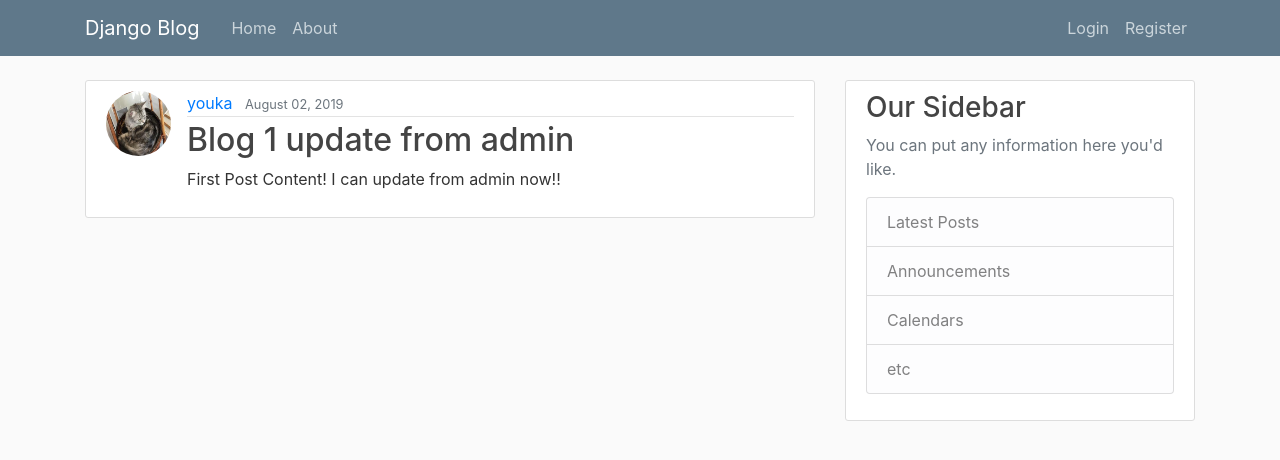
After one commit to yosukeasaka/django_project, a Django app: page /post/1/ in a window 1280 px wide. The commit adds this page. Shown: the top 460 px of the page. Run offline with Django 3.2, Linux system fonts and the light colour scheme; data comes from the database, SQL or seed files in the repository; both versions use the stored data as it was after the commit; some libraries are stand-ins or nearby versions.

Commit message:
add new post,and update,and delete functions

```diff
--- a/blog/models.py
+++ b/blog/models.py
@@ -1,6 +1,7 @@
 from django.db import models
 from django.utils import timezone
 from django.contrib.auth.models import User
+from django.urls import reverse
 
 # Create your models here.
 class Post(models.Model):
@@ -11,3 +12,6 @@ class Post(models.Model):
 
     def __str__(self):
         return self.title
+
+    def get_absolute_url(self):
+        return reverse('post-detail', kwargs={'pk': self.pk})
--- a/blog/templates/blog/base.html
+++ b/blog/templates/blog/base.html
@@ -41,6 +41,7 @@
             <!-- Navbar Right Side -->
             <div class="navbar-nav">
               {% if user.is_authenticated %}
+                <a class="nav-item nav-link" href="{% url 'post-create' %}">New Post</a>
                 <a class="nav-item nav-link" href="{% url 'profile' %}">Profile</a>
                 <a class="nav-item nav-link" href="{% url 'logout' %}">Logout</a>
               {% else %}
--- a/blog/templates/blog/home.html
+++ b/blog/templates/blog/home.html
@@ -8,7 +8,7 @@
             <a class="mr-2" href="#">{{ post.author }}</a>
             <small class="text-muted">{{ post.date_post|date:"F d, Y" }}</small>
           </div>
-          <h2><a class="article-title" href="#">{{ post.title }}</a></h2>
+          <h2><a class="article-title" href="{% url 'post-detail' post.id %}">{{ post.title }}</a></h2>
           <p class="article-content">{{ post.content }}</p>
         </div>
       </article>
--- /dev/null
+++ b/blog/templates/blog/post_detail.html
@@ -0,0 +1,20 @@
+{% extends "blog/base.html" %}
+{% block content %}
+  <article class="media content-section">
+    <img class="rounded-circle article-img" src="{{ object.author.profile.image.url }}" alt="">
+    <div class="media-body">
+      <div class="article-metadata">
+        <a class="mr-2" href="#">{{ object.author }}</a>
+        <small class="text-muted">{{ object.date_post|date:"F d, Y" }}</small>
+          {% if object.author == user %}
+              <div>
+                  <a class="btn btn-secondary btn-sm mt-1 mb-1" href="{% url 'post-update' object.id %}" >Update</a>
+                  <a class="btn btn-danger btn-sm mt-1 mb-1" href="{% url 'post-delete' object.id %}">Delete</a>
+              </div>
+          {% endif %}
+      </div>
+      <h2 class="article-title">{{ object.title }}</h2>
+      <p class="article-content">{{ object.content }}</p>
+    </div>
+  </article>
+{% endblock content %}
--- a/blog/urls.py
+++ b/blog/urls.py
@@ -1,10 +1,20 @@
 from django.urls import path
+from .views import (
+    PostListView,
+    PostDetailView,
+    PostCreateView,
+    PostUpdateView,
+    PostDeleteView
+)
 from . import views
 
 
 
 urlpatterns = [
-    path('', views.home, name='blog-home'),
+    path('', PostListView.as_view(), name='blog-home'),
+    path('post/<int:pk>/', PostDetailView.as_view(), name='post-detail'),
+    path('post/new/', PostCreateView.as_view(), name='post-create'),
+    path('post/<int:pk>/update/', PostUpdateView.as_view(), name='post-update'),
+    path('post/<int:pk>/delete/', PostDeleteView.as_view(), name='post-delete'),
     path('about/', views.about, name='blog-about'),
-
 ]
--- a/blog/views.py
+++ b/blog/views.py
@@ -1,4 +1,12 @@
 from django.shortcuts import render
+from django.contrib.auth.mixins import LoginRequiredMixin, UserPassesTestMixin
+from django.views.generic import (
+    ListView,
+    DetailView,
+    CreateView,
+    UpdateView,
+    DeleteView
+)
 from .models import Post
 
 # Create your views here.
@@ -10,5 +18,49 @@ def home(request):
     }
     return render(request, 'blog/home.html', context)
 
+
+class PostListView(ListView):
+    model = Post
+    template_name = 'blog/home.html'  # <app>/<model>_<viewtype>.html
+    context_object_name = 'posts'
+    ordering = ['-date_post']
+
+
+class PostDetailView(DetailView):
+    model = Post
+
+class PostCreateView(LoginRequiredMixin, CreateView):
+    model = Post
+    fields = ['title', 'content']
+
+    def form_valid(self, form):
+        form.instance.author = self.request.user
+        return super().form_valid(form)
+
+class PostUpdateView(LoginRequiredMixin, UserPassesTestMixin, UpdateView):
+    model = Post
+    fields = ['title', 'content']
+
+    def form_valid(self, form):
+        form.instance.author = self.request.user
+        return super().form_valid(form)
+
+    def test_func(self):
+        post = self.get_object()
+        if self.request.user == post.author:
+            return True
+        return False
+
+class PostDeleteView(LoginRequiredMixin, UserPassesTestMixin, DeleteView):
+    model = Post
+    success_url ='/'
+
+    def test_func(self):
+        post = self.get_object()
+        if self.request.user == post.author:
+            return True
+        return False
+
+
 def about(request):
     return render(request, 'blog/about.html', {'title': 'About'})
```
Also changed, not shown: blog/templates/blog/post_confirm_delete.html (added, +16 -0 lines), blog/templates/blog/post_form.html (added, +16 -0 lines), db.sqlite3.
